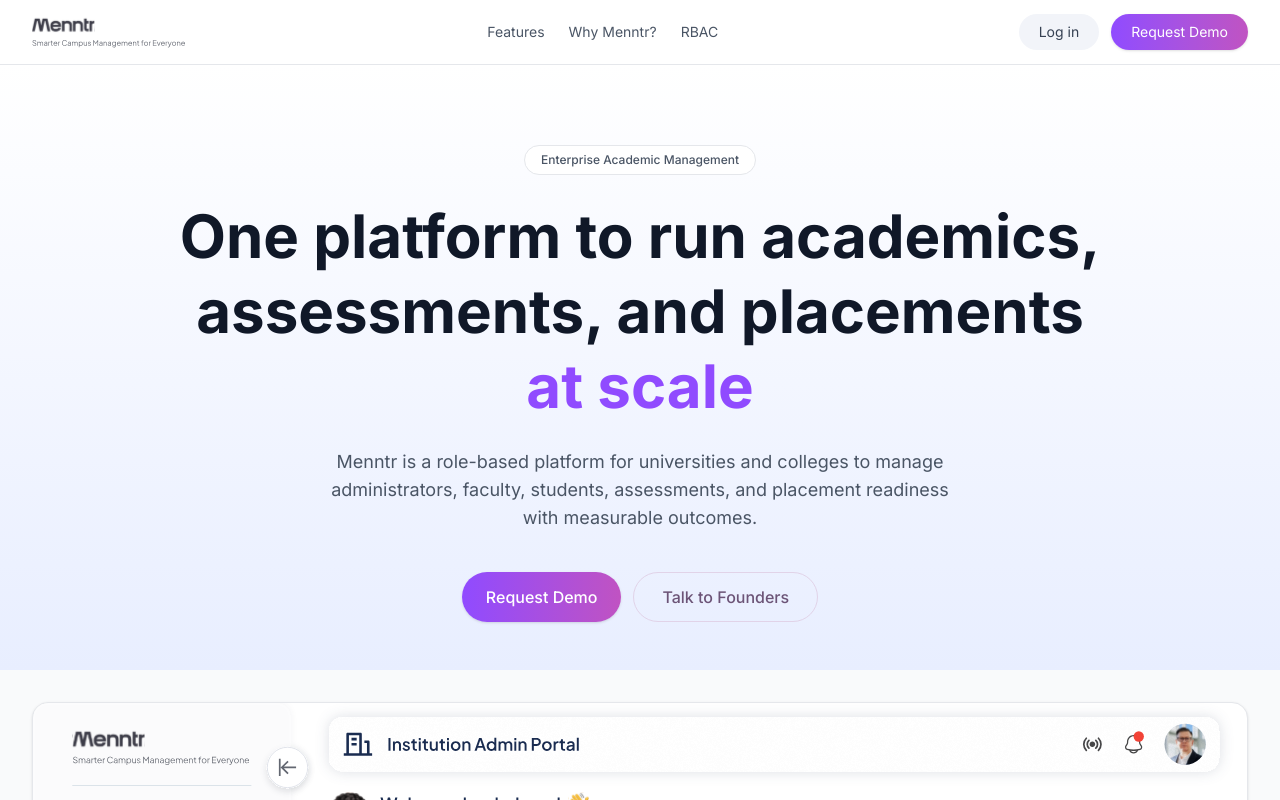
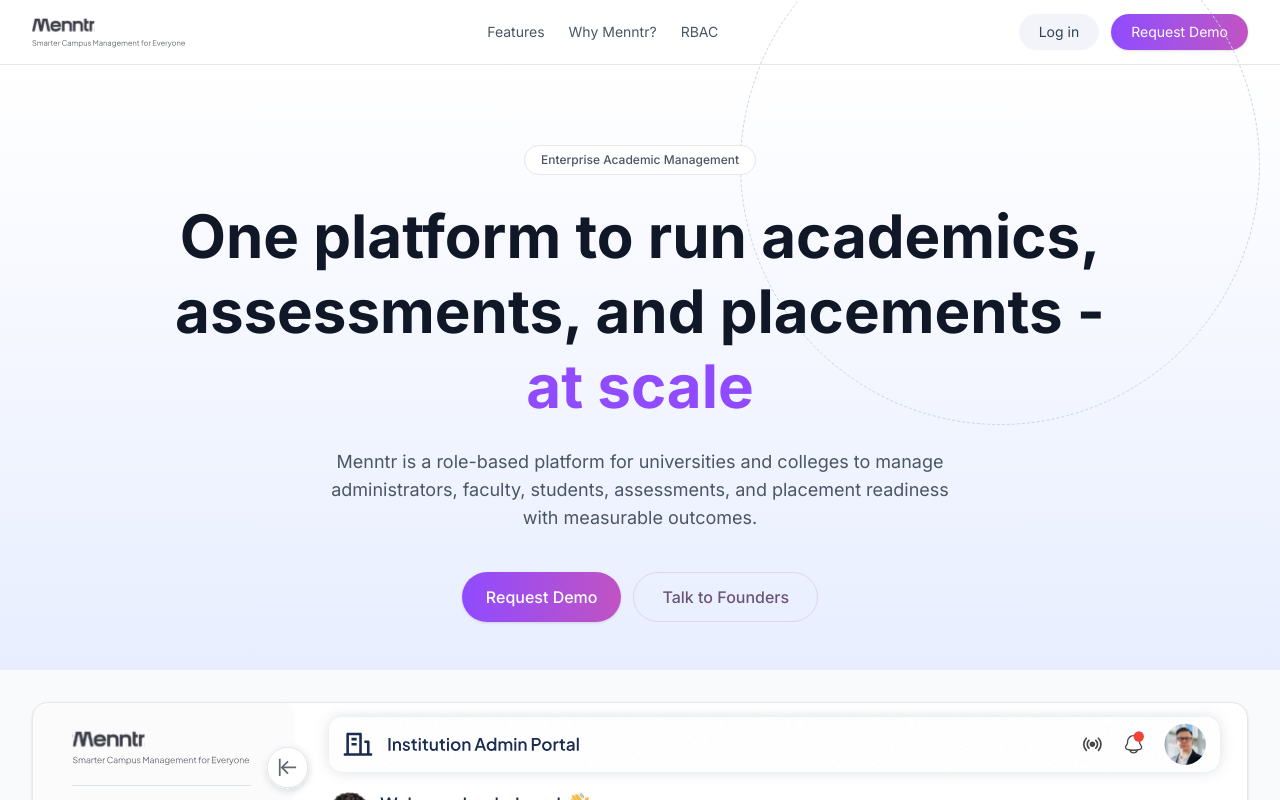
Before and after one commit to harish-pathaxiom/menntr-web, a Next.js app: page / in a window 1280 px wide. Shown: the top 800 px of the page. Built offline with nearby package versions, Linux system fonts and the light colour scheme.

Commit message:
border cirle

```diff
--- a/app/page.tsx
+++ b/app/page.tsx
@@ -18,11 +18,86 @@
 
       {/* Hero Section */}
       <section
-        className="relative text-center px-4 sm:px-6 lg:px-8 pt-12 sm:pt-16 lg:pt-20 pb-8 sm:pb-10 lg:pb-12"
+        className="relative text-center px-4 sm:px-6 lg:px-8 pt-12 sm:pt-16 lg:pt-20 pb-8 sm:pb-10 lg:pb-12 overflow-hidden"
         style={{
           background: "linear-gradient(180deg, #FFFFFF 0%, #E8EEFF 100%)",
         }}
       >
+        {/* Decorative Border Circle - Top Right */}
+        <div className="absolute -top-40 right-5 pointer-events-none hidden lg:block">
+          <svg
+            width="520"
+            height="520"
+            viewBox="0 0 520 520"
+            fill="none"
+            xmlns="http://www.w3.org/2000/svg"
+          >
+            <rect
+              x="0.5"
+              y="0.5"
+              width="519"
+              height="519"
+              rx="259.5"
+              stroke="#CBD5E1"
+              strokeDasharray="3 2"
+            />
+            <g filter="url(#filter0_d_hero_1)">
+              <rect
+                x="43"
+                y="27"
+                width="10"
+                height="10"
+                rx="5"
+                fill="#06B6D4"
+              />
+            </g>
+            <defs>
+              <filter
+                id="filter0_d_hero_1"
+                x="39"
+                y="23"
+                width="18"
+                height="18"
+                filterUnits="userSpaceOnUse"
+                colorInterpolationFilters="sRGB"
+              >
+                <feFlood floodOpacity="0" result="BackgroundImageFix" />
+                <feColorMatrix
+                  in="SourceAlpha"
+                  type="matrix"
+                  values="0 0 0 0 0 0 0 0 0 0 0 0 0 0 0 0 0 0 127 0"
+                  result="hardAlpha"
+                />
+                <feMorphology
+                  radius="4"
+                  operator="dilate"
+                  in="SourceAlpha"
+                  result="effect1_dropShadow_89_1484"
+                />
+                <feOffset />
+                <feComposite in2="hardAlpha" operator="out" />
+                <feColorMatrix
+                  type="matrix"
+                  values="0 0 0 0 0.878431 0 0 0 0 0.905882 0 0 0 0 1 0 0 0 1 0"
+                />
+                <feBlend
+                  mode="normal"
+                  in2="BackgroundImageFix"
+                  result="effect1_dropShadow_89_1484"
+                />
+                <feBlend
+                  mode="normal"
+                  in="SourceGraphic"
+                  in2="effect1_dropShadow_89_1484"
+                  result="shape"
+                />
+              </filter>
+            </defs>
+          </svg>
+        </div>
+
+
+
         {/* Hero Content */}
         <div className="relative z-10 max-w-7xl mx-auto">
           <div className="inline-block text-xs font-medium text-gray-600 bg-white border border-gray-200 rounded-full px-3 sm:px-4 py-1.5 mb-4 sm:mb-6">
@@ -34,7 +109,7 @@
             <br className="hidden sm:block" />
             <span className="sm:inline block">
               {" "}
-              assessments, and placements
+              assessments, and placements -
             </span>
             <br className="hidden sm:block" />
             <span className="text-[#904BFF]">at scale</span>
--- a/components/Navbar.tsx
+++ b/components/Navbar.tsx
@@ -8,7 +8,73 @@
   const [isMenuOpen, setIsMenuOpen] = useState(false);
 
   return (
-    <nav className="bg-white border-b border-gray-200 sticky top-0 z-50">
+    <nav className="bg-white border-b border-gray-200 sticky top-0 z-50 relative overflow-hidden">
+      {/* Decorative Border Circles - Top Right */}
+      <div className="absolute -top-24 right-5 pointer-events-none hidden lg:block">
+        <svg
+          width="520"
+          height="520"
+          viewBox="0 0 520 520"
+          fill="none"
+          xmlns="http://www.w3.org/2000/svg"
+        >
+          <rect
+            x="0.5"
+            y="0.5"
+            width="519"
+            height="519"
+            rx="259.5"
+            stroke="#CBD5E1"
+            strokeDasharray="3 2"
+          />
+          <g filter="url(#filter0_d_nav_1)">
+            <rect x="43" y="27" width="10" height="10" rx="5" fill="#06B6D4" />
+          </g>
+          <defs>
+            <filter
+              id="filter0_d_nav_1"
+              x="39"
+              y="23"
+              width="18"
+              height="18"
+              filterUnits="userSpaceOnUse"
+              colorInterpolationFilters="sRGB"
+            >
+              <feFlood floodOpacity="0" result="BackgroundImageFix" />
+              <feColorMatrix
+                in="SourceAlpha"
+                type="matrix"
+                values="0 0 0 0 0 0 0 0 0 0 0 0 0 0 0 0 0 0 127 0"
+                result="hardAlpha"
+              />
+              <feMorphology
+                radius="4"
+                operator="dilate"
+                in="SourceAlpha"
+                result="effect1_dropShadow_89_1484"
+              />
+              <feOffset />
+              <feComposite in2="hardAlpha" operator="out" />
+              <feColorMatrix
+                type="matrix"
+                values="0 0 0 0 0.878431 0 0 0 0 0.905882 0 0 0 0 1 0 0 0 1 0"
+              />
+              <feBlend
+                mode="normal"
+                in2="BackgroundImageFix"
+                result="effect1_dropShadow_89_1484"
+              />
+              <feBlend
+                mode="normal"
+                in="SourceGraphic"
+                in2="effect1_dropShadow_89_1484"
+                result="shape"
+              />
+            </filter>
+          </defs>
+        </svg>
+      </div>
+
       <div className="max-w-7xl mx-auto px-4 sm:px-6 lg:px-8">
         <div className="flex items-center justify-between h-16">
           {/* Logo Section */}
```
